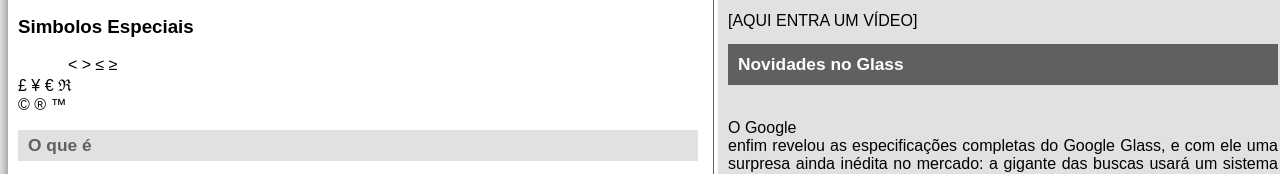
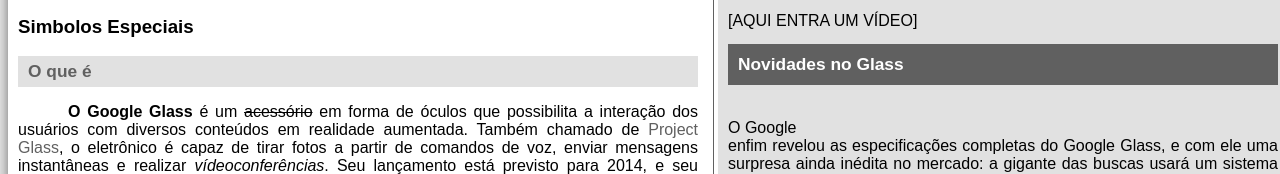
Before and after one commit to MaxxamRS/curso-html-css, a plain HTML site: page projeto-glass-html5/index.html in a window 1280 px wide. Shown: the part 305-479 px from the top of the page. Drawn offline with Linux system fonts and the light colour scheme.

Commit message:
Meletado linha 51 ate 68

```diff
--- a/projeto-glass-html5/index.html
+++ b/projeto-glass-html5/index.html
@@ -48,24 +48,7 @@
     </hgroup>
 </header>
     <h1>Simbolos Especiais</h1>
-    <p>
-        &lt;
-        &gt;
-        &le;
-        &ge; <br/>
 
-        &pound;
-        &yen;
-        &euro;
-        &real; <br/>
-
-        &copy;
-        &reg;
-        &trade;
-
-
-
-    </p>
 <h2>O que é</h2>
 
 <p style="text-align: justify; text-indent: 50px;"> <b>O Google Glass</b> é um <del>acessório</del> em forma de óculos que possibilita a interação dos usuários com diversos conteúdos em realidade aumentada. Também chamado de <a href="https://www.google.com/glass/start/" target="_blank" > Project Glass</a>, o eletrônico é capaz de tirar fotos a partir de comandos de voz, enviar mensagens instantâneas e realizar <em>vídeoconferências</em>. Seu lançamento está previsto para 2014, e seu preço deve ser de US$ 1,5 mil. Atualmente o Google Glass encontra-se em fase de testes e já possui um vídeo totalmente gravado com o dispositivo. Além disso, a companhia de buscas registrou novas patentes anti-furto e de desbloqueio de tela para o acessório.</p>
```
